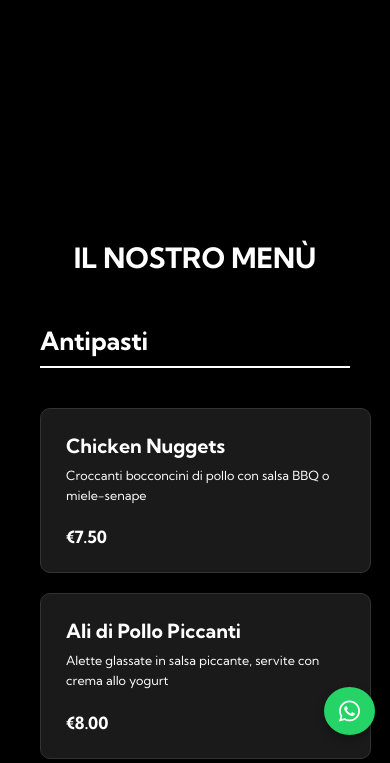
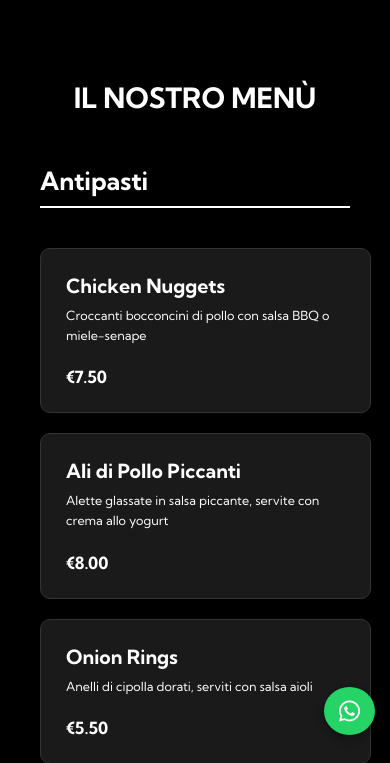
Before and after one commit to OmarF027/Griglieria_Pollo, a PHP site: page /scopri_menu.php in a window 390 px wide. Shown: the part 94-857 px from the top of the page. Run offline with PHP 8.4, Linux system fonts and the light colour scheme; some libraries are stand-ins or nearby versions.

Commit message:
Responsive

```diff
--- a/scopri_menu.php
+++ b/scopri_menu.php
@@ -22,7 +22,7 @@
         top: auto !important;
         font-size: 2em !important;
         padding: 10px 15px !important;
-        margin-top: 0 !important;
+        margin-top: -160px !important;
         margin-bottom: 20px !important;
         margin-left: auto !important;
         margin-right: auto !important;
@@ -57,7 +57,7 @@
     <section class="sezione">
         <div class="container">
            <section class="order-section">
-               <h1 style="margin-top: 0; padding-top: 0; position: relative; top: -30px; color: #fff; text-align: center; font-size: 2.5em; animation: titleReveal 1s ease forwards; opacity: 1;">
+               <h1 style="margin-top: 0; padding-top: 0; position: relative; top: -80px; color: #fff; text-align: center; font-size: 2.5em; animation: titleReveal 1s ease forwards; opacity: 1;">
   Il nostro Menù
 </h1>
 
```
